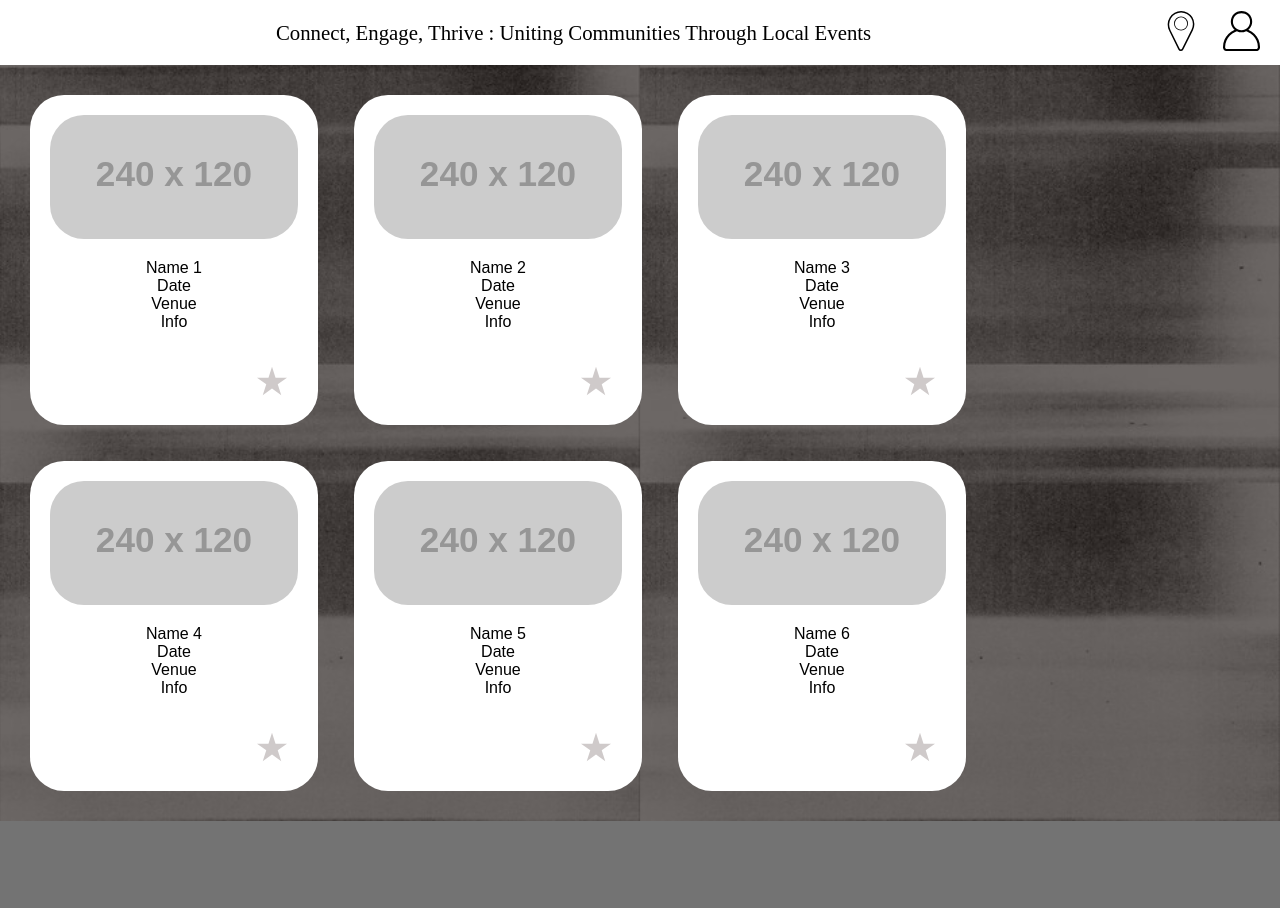
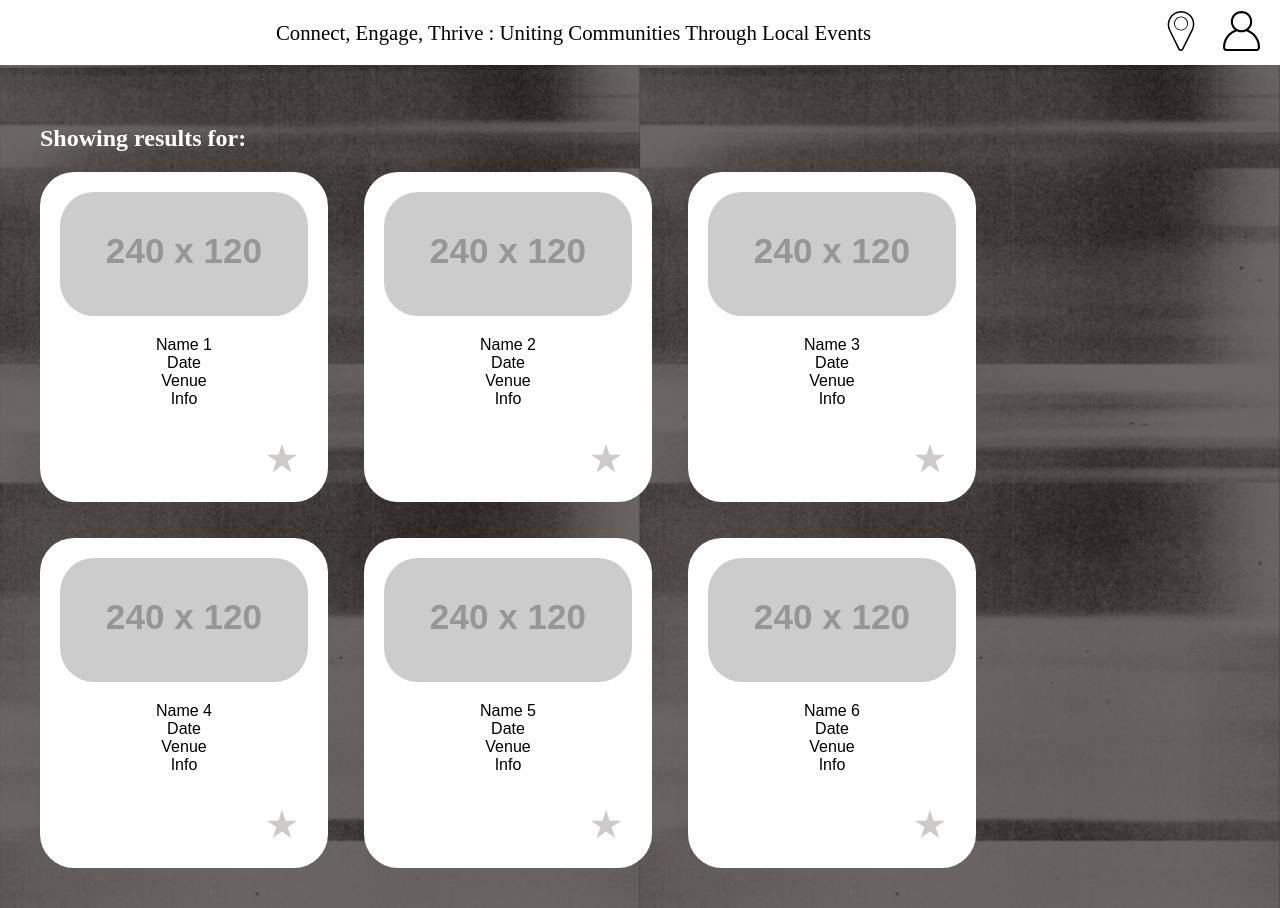
Before and after one commit to code-differently/24q1-team2, a React (Vite) app in the folder front-end/: page /search in a window 1280 px wide. Before the commit the page ends 821 px from the top, so only its background shows below. Built offline with nearby package versions, Linux system fonts and the light colour scheme; a web font is replaced by a local one.

Commit message:
feat: displays the result query on the page.

```diff
--- a/front-end/src/pages/SearchResults/SearchResults.scss
+++ b/front-end/src/pages/SearchResults/SearchResults.scss
@@ -1,9 +1,18 @@
+
+
+h2 {
+  position: relative;
+  color: white;
+  align-self: flex-start;
+}
+
 .results-container {
   background-image: url('/paper.jpg');
   background-size: 50%;
   min-height: 100%;
   overflow: hidden;
   position: relative;
+  padding: 40px;
 
   &::before {
     content: '';
@@ -12,12 +21,13 @@
     height: 100%;
     opacity: 0.65;
     background-color: #1e1613;
+    top: 0;
+    left: 0;
   }
 }
 
 .results {
   position: relative;
-  margin: 30px;
   gap: 36px;
   flex-wrap: wrap;
 }
--- a/front-end/src/pages/SearchResults/SearchResults.tsx
+++ b/front-end/src/pages/SearchResults/SearchResults.tsx
@@ -3,8 +3,10 @@ import {useState} from 'react';
 
 import {Result} from './components/Result';
 import {SearchResult} from './components/Result/Result';
+import { useSearchParams } from 'react-router-dom';
 
 export const SearchResults: React.FC = () => {
+  let [searchParams] = useSearchParams();
   const [results, setResults] = useState([
     {name: 'Name 1', date: 'Date', venue: 'Venue', info: 'Info'},
     {name: 'Name 2', date: 'Date', venue: 'Venue', info: 'Info'},
@@ -16,6 +18,7 @@ export const SearchResults: React.FC = () => {
 
   return (
     <div className="results-container flex-column">
+      <h2>Showing results for: {searchParams.get('q')}</h2>
       <div className="results flex-row">
         {results.map((result, index) => (
           <Result key={index} result={result} />
```
